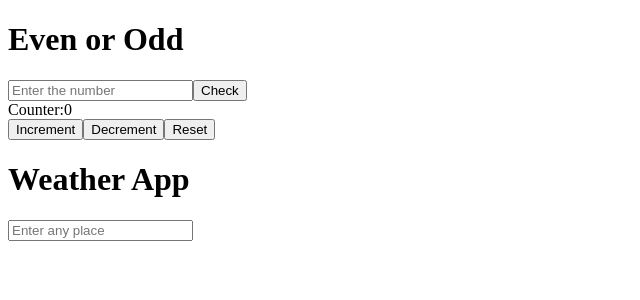
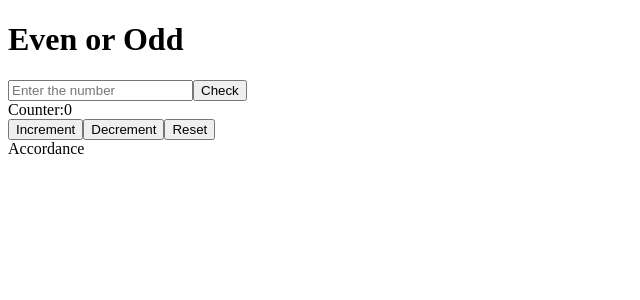
Before and after one commit to Kishore-L13/Namaste_react_Practice, a React (Vite) app: page / in a window 1280 px wide. Shown: the top 300 px of the page, without its empty margins (0-640 px from the left). Built offline with nearby package versions, Linux system fonts and the light colour scheme.

Commit message:
Accordance

```diff
--- a/src/App.jsx
+++ b/src/App.jsx
@@ -1,10 +1,8 @@
 
 import './App.css'
+import Accordance from './Project/Accordance'
 import CheckEvenorOdd from './Project/CheckEvenorOdd'
 import CounterApp from './Project/CounterApp'
-import ToggleNav from './Project/ToggleNav'
-import Weather_api from './Weather/Weather_api'
-import { lazy } from 'react'
 function App() {
 
   return (
@@ -12,7 +10,7 @@ function App() {
       <div>
         <CheckEvenorOdd/>
         <CounterApp/>
-        <div><Weather_api/></div>
+        <Accordance/>
       </div>
     </>
   )
--- /dev/null
+++ b/src/Project/Accordance.jsx
@@ -0,0 +1,12 @@
+import React from "react";
+import { Accord_data } from "../../utils/Accord_data";
+
+const Accordance = () =>{
+    const A= <Accord_data/>
+    return(
+        <div>
+            Accordance
+        </div>
+    )
+}
+export default Accordance
--- /dev/null
+++ b/utils/Accord_data.jsx
@@ -0,0 +1,18 @@
+export const Accord_data = [
+  {
+    title: "JavaScript Basics",
+    content: "Learn variables, functions, and loops in JavaScript."
+  },
+  {
+    title: "React.js Overview",
+    content: "Understand components, state, and props in React."
+  },
+  {
+    title: "Node.js",
+    content: "Basics of server-side development with Node.js."
+  },
+  {
+    title: "Full-Stack Development",
+    content: "Build full-stack apps with React and Node.js."
+  },
+];
```
